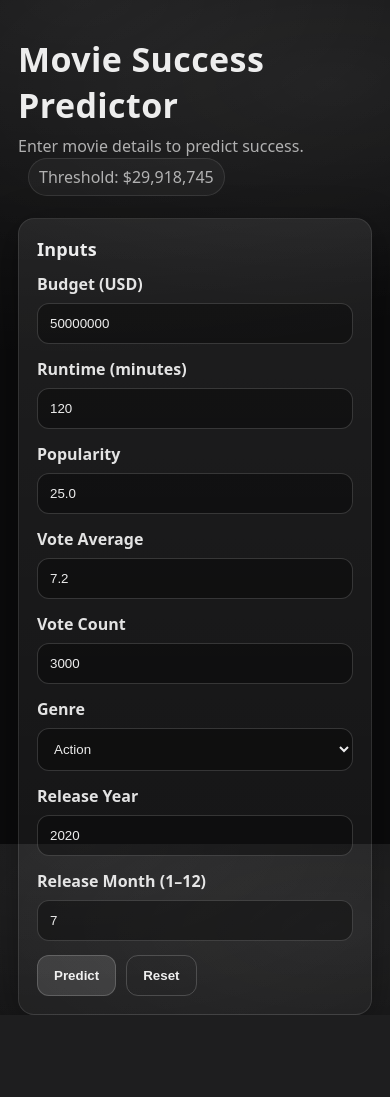
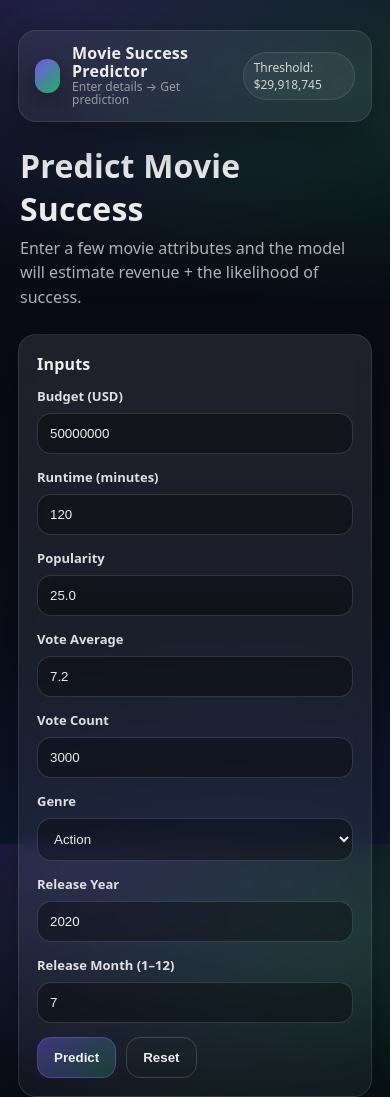
Before and after one commit to aslawant/project_and_portfolio_4, a Flask app: page / in a window 390 px wide. Before the commit the page ends 1015 px from the top, so only its background shows below. Run offline with Flask 3, Linux system fonts and the light colour scheme; parts of the project's set-up code (start-up, migrations or seed data) failed here and were passed over.

Commit message:
added color palette to web app UI

```diff
--- a/static/styles.css
+++ b/static/styles.css
@@ -1,79 +1,157 @@
 :root{
-  --bg: #0b0b0c;
+  --bg0: #07090f;
+  --bg1: #0b1020;
   --card: rgba(255,255,255,0.06);
   --card2: rgba(255,255,255,0.08);
+
   --text: rgba(255,255,255,0.92);
-  --muted: rgba(255,255,255,0.65);
+  --muted: rgba(255,255,255,0.68);
+  --muted2: rgba(255,255,255,0.52);
+
   --border: rgba(255,255,255,0.10);
   --border2: rgba(255,255,255,0.16);
-  --shadow: 0 12px 40px rgba(0,0,0,0.35);
+  --shadow: 0 16px 50px rgba(0,0,0,0.45);
+
+  --brand: #7c5cff;
+  --brand2: #22c55e;
+
+  --c1: #3b82f6;
+  --c2: #22c55e;
+  --c3: #f59e0b;
+  --c4: #a855f7;
+  --c5: #ef4444;
 }
 
 *{ box-sizing: border-box; }
 html, body{ height: 100%; }
+
 body{
   margin: 0;
-  background: radial-gradient(1200px 600px at 20% 0%, rgba(255,255,255,0.08), transparent 60%),
-              radial-gradient(900px 400px at 85% 10%, rgba(255,255,255,0.06), transparent 55%),
-              var(--bg);
+  background:
+    radial-gradient(900px 450px at 15% 0%, rgba(124,92,255,0.22), transparent 60%),
+    radial-gradient(800px 400px at 90% 10%, rgba(34,197,94,0.18), transparent 55%),
+    radial-gradient(900px 500px at 60% 110%, rgba(59,130,246,0.12), transparent 60%),
+    linear-gradient(180deg, var(--bg0), var(--bg1));
   color: var(--text);
   font-family: ui-sans-serif, system-ui, -apple-system, Segoe UI, Roboto, Helvetica, Arial;
 }
 
+a{ color: inherit; }
+
 .wrap{
-  max-width: 1080px;
-  margin: 36px auto;
+  max-width: 1120px;
+  margin: 30px auto;
   padding: 0 18px;
+}
+
+.appbar{
+  display:flex;
+  align-items:center;
+  justify-content:space-between;
+  gap: 16px;
+  padding: 14px 16px;
+  border: 1px solid var(--border);
+  border-radius: 18px;
+  background: rgba(255,255,255,0.06);
+  box-shadow: var(--shadow);
+  backdrop-filter: blur(10px);
+}
+
+.brand{
+  display:flex;
+  align-items:center;
+  gap: 12px;
+  min-width: 220px;
+}
+
+.logo{
+  width: 34px;
+  height: 34px;
+  border-radius: 12px;
+  background: linear-gradient(135deg, rgba(124,92,255,0.9), rgba(34,197,94,0.85));
+  box-shadow: 0 10px 30px rgba(0,0,0,0.45);
+}
+
+.brand-title{
+  display:flex;
+  flex-direction:column;
+  line-height: 1.1;
+}
+
+.brand-title .title{
+  font-weight: 900;
+  letter-spacing: 0.2px;
+}
+
+.brand-title .subtitle{
+  font-size: 12px;
+  color: var(--muted2);
+}
+
+.nav-actions{
+  display:flex;
+  gap: 10px;
+  align-items:center;
+}
+
+.header{
+  margin-top: 16px;
+  padding: 6px 2px;
 }
 
 .header h1{
   margin: 0 0 6px;
-  font-size: 44px;
-  letter-spacing: 0.4px;
+  font-size: 42px;
+  letter-spacing: 0.2px;
 }
 
 .sub{
   margin: 0;
   color: var(--muted);
-  line-height: 1.5;
+  line-height: 1.55;
 }
 
 .hint{
-  display: inline-block;
+  display: inline-flex;
+  align-items: center;
+  gap: 8px;
   margin-left: 10px;
   padding: 6px 10px;
   border: 1px solid var(--border);
   border-radius: 999px;
-  background: rgba(255,255,255,0.04);
+  background: rgba(255,255,255,0.05);
+  color: rgba(255,255,255,0.78);
+  font-size: 12px;
 }
 
 .main{
-  margin-top: 22px;
+  margin-top: 18px;
   display: grid;
   gap: 16px;
 }
 
 .card{
-  background: linear-gradient(180deg, rgba(255,255,255,0.08), rgba(255,255,255,0.04));
+  background: linear-gradient(180deg, rgba(255,255,255,0.09), rgba(255,255,255,0.04));
   border: 1px solid var(--border);
-  border-radius: 16px;
+  border-radius: 18px;
   box-shadow: var(--shadow);
   padding: 18px;
+  backdrop-filter: blur(10px);
+}
+
+.card:hover{
+  border-color: rgba(255,255,255,0.16);
 }
 
 .card-title{
   margin: 0 0 12px;
-  font-size: 18px;
+  font-size: 16px;
   letter-spacing: 0.2px;
+  color: rgba(255,255,255,0.92);
 }
 
 .muted{ color: var(--muted); margin: 0; }
-
-.fine{
-  margin: 6px 0 0;
-  font-size: 13px;
-  line-height: 1.45;
-}
+.fine{ margin: 6px 0 0; font-size: 13px; line-height: 1.5; color: var(--muted2); }
 
 .mono{
   font-family: ui-monospace, SFMono-Regular, Menlo, Monaco, Consolas, "Liberation Mono", "Courier New", monospace;
@@ -88,55 +166,70 @@ body{
 .field label{
   display:block;
   margin-bottom: 8px;
-  font-weight: 650;
-  color: rgba(255,255,255,0.88);
+  font-weight: 750;
+  color: rgba(255,255,255,0.86);
+  font-size: 13px;
 }
 
 .field input, .field select{
   width: 100%;
   padding: 12px 12px;
-  border-radius: 12px;
-  border: 1px solid var(--border2);
+  border-radius: 14px;
+  border: 1px solid rgba(255,255,255,0.14);
   background: rgba(0,0,0,0.35);
   color: var(--text);
   outline: none;
 }
 
+.field input::placeholder{ color: rgba(255,255,255,0.35); }
+
 .field input:focus, .field select:focus{
-  border-color: rgba(255,255,255,0.30);
-  box-shadow: 0 0 0 4px rgba(255,255,255,0.06);
+  border-color: rgba(124,92,255,0.55);
+  box-shadow: 0 0 0 4px rgba(124,92,255,0.18);
 }
 
 .actions{
   display: flex;
   gap: 10px;
   margin-top: 14px;
+  flex-wrap: wrap;
 }
 
 .btn{
   padding: 12px 16px;
-  border-radius: 12px;
-  border: 1px solid rgba(255,255,255,0.18);
-  background: rgba(255,255,255,0.12);
+  border-radius: 14px;
+  border: 1px solid rgba(255,255,255,0.16);
+  background: rgba(255,255,255,0.10);
   color: var(--text);
   cursor: pointer;
-  font-weight: 750;
+  font-weight: 850;
   text-decoration: none;
   display: inline-flex;
   align-items: center;
   justify-content: center;
+  transition: transform 0.08s ease, background 0.15s ease, border-color 0.15s ease;
 }
 
 .btn:hover{
-  background: rgba(255,255,255,0.16);
+  background: rgba(255,255,255,0.14);
+  border-color: rgba(255,255,255,0.22);
+}
+
+.btn:active{
+  transform: translateY(1px);
+}
+
+.btn.primary{
+  border-color: rgba(124,92,255,0.42);
+  background: linear-gradient(135deg, rgba(124,92,255,0.38), rgba(34,197,94,0.22));
+}
+
+.btn.primary:hover{
+  background: linear-gradient(135deg, rgba(124,92,255,0.48), rgba(34,197,94,0.28));
 }
 
 .btn.ghost{
   background: transparent;
-}
-
-.result{
-  border-color: rgba(255,255,255,0.16);
 }
 
 .result-top{
@@ -437,9 +541,10 @@ body{
 }
 
 @media (max-width: 760px){
-  .header h1{ font-size: 34px; }
+  .header h1{ font-size: 32px; }
   .form .grid{ grid-template-columns: 1fr; }
   .result-grid{ grid-template-columns: 1fr; }
   .bar-row{ grid-template-columns: 1fr; }
   .bar-pct{ text-align: left; }
+  .brand{ min-width: auto; }
 }
--- a/templates/index.html
+++ b/templates/index.html
@@ -8,12 +8,25 @@
 </head>
 <body>
   <div class="wrap">
+
+    <div class="appbar">
+      <div class="brand">
+        <div class="logo"></div>
+        <div class="brand-title">
+          <div class="title">Movie Success Predictor</div>
+          <div class="subtitle">Enter details → Get prediction</div>
+        </div>
+      </div>
+      <div class="nav-actions">
+        <span class="hint">Threshold: ${{ threshold_fmt }}</span>
+      </div>
+    </div>
+
     <header class="header">
       <div>
-        <h1>Movie Success Predictor</h1>
+        <h1>Predict Movie Success</h1>
         <p class="sub">
-          Enter movie details to predict success.
-          <span class="hint">Threshold: ${{ threshold_fmt }}</span>
+          Enter a few movie attributes and the model will estimate revenue + the likelihood of success.
         </p>
       </div>
     </header>
@@ -70,7 +83,7 @@
           </div>
 
           <div class="actions">
-            <button type="submit" class="btn">Predict</button>
+            <button type="submit" class="btn primary">Predict</button>
             <button type="button" class="btn ghost" onclick="window.location='/'">Reset</button>
           </div>
         </form>
```
Also changed, not shown: other parts of static/styles.css (+87 -76 lines), templates/analytics.html (+27 -8 lines), templates/results.html (+29 -16 lines).
